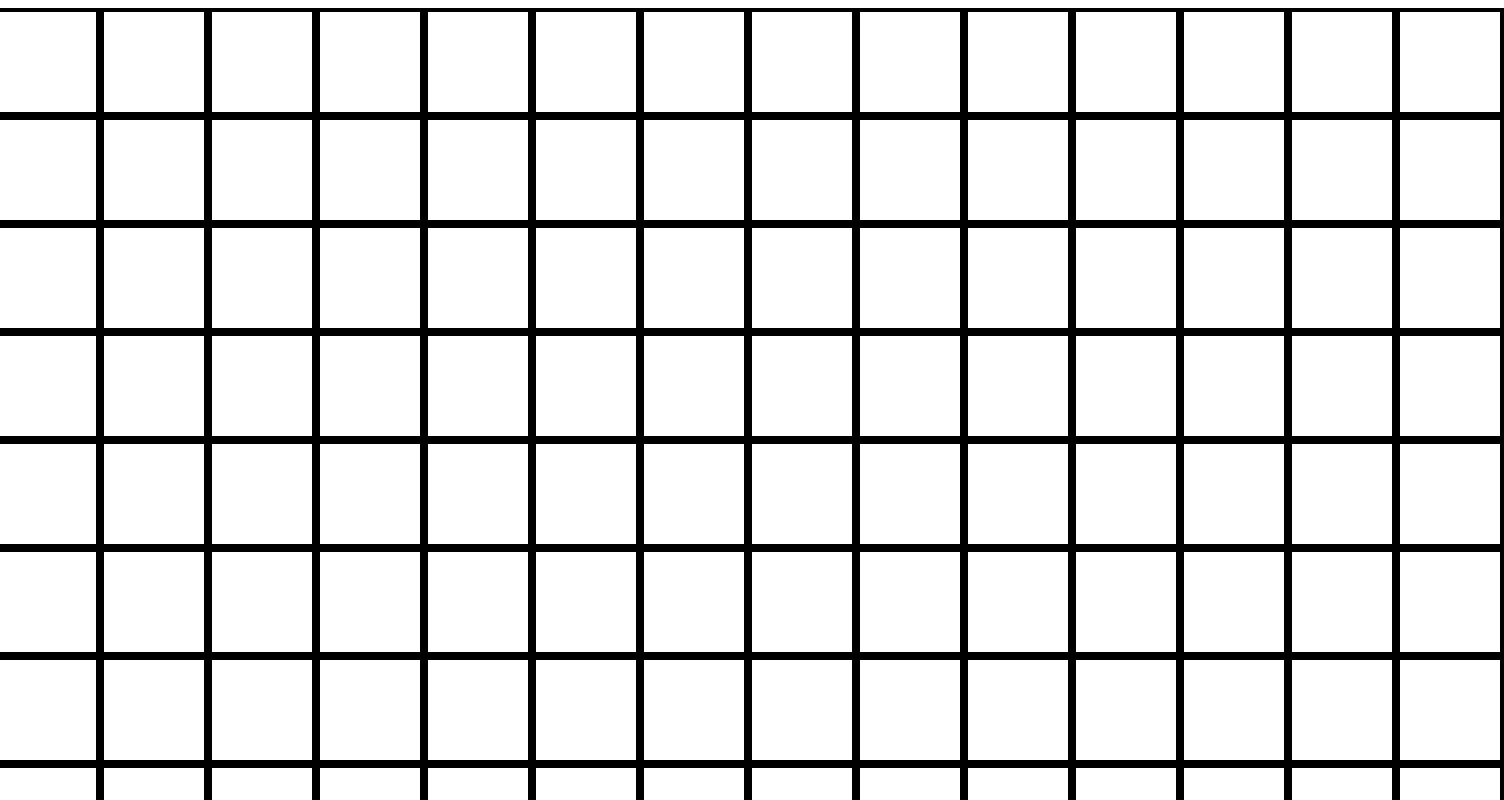
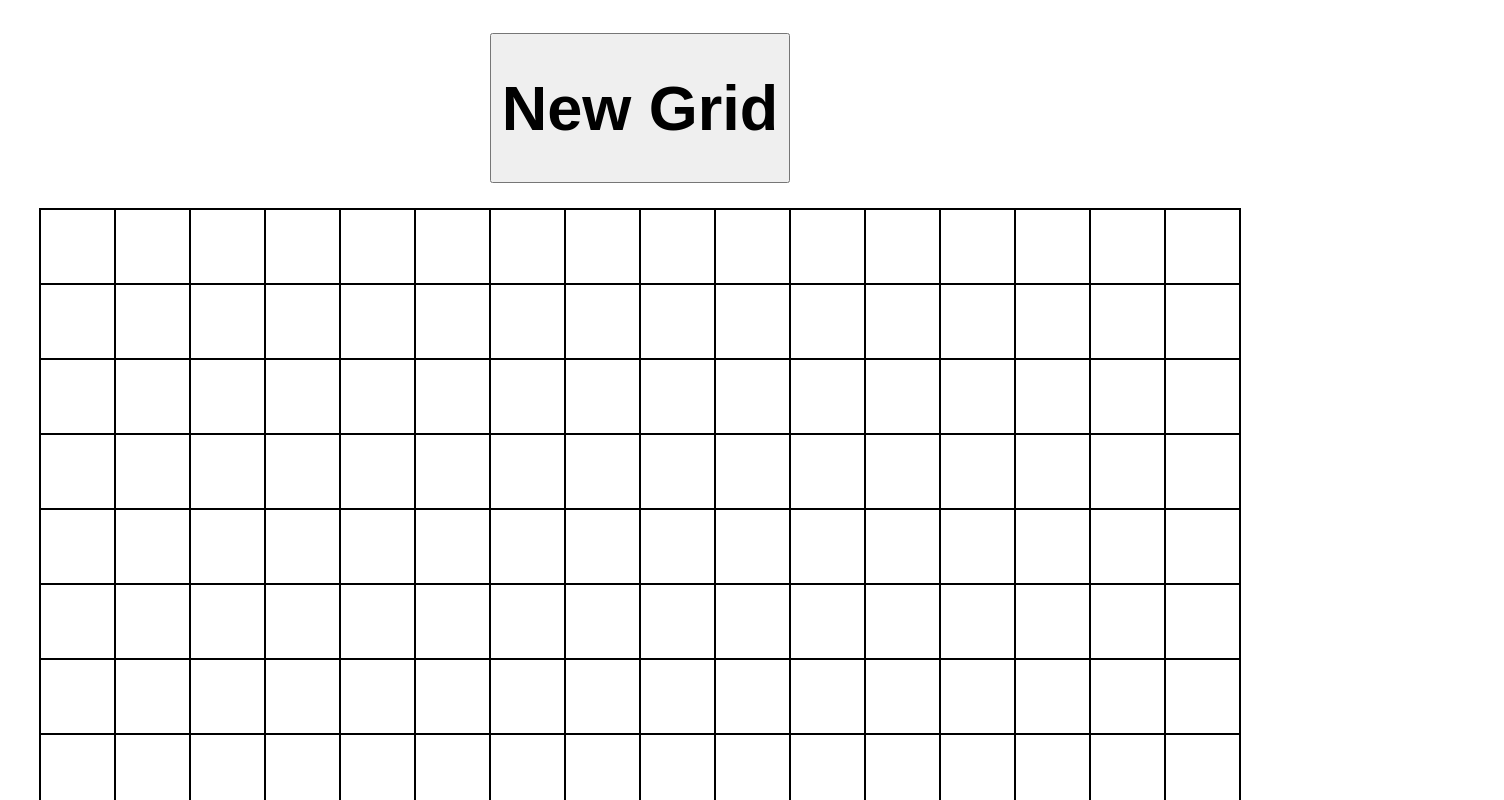
Before and after one commit to ChaosIncarnate4/etch-a-sketch, a plain HTML site: page index.html in a window 1280 px wide. Shown: the top 800 px of the page, 1504 px wide, since content can reach past the window. Drawn offline with Linux system fonts and the light colour scheme.

Commit message:
Added size-altering function

```diff
--- a/index.html
+++ b/index.html
@@ -6,9 +6,8 @@
         <link rel="stylesheet" href="style.css">
     </head>
     <body>
-        <div id="container">
-
-        </div>
+        <button>New Grid</button>
+        <div id="container"></div>
     </body>
     <script src="script.js"></script>
 </html>
--- a/script.js
+++ b/script.js
@@ -1,10 +1,12 @@
-function createGrid() {
+function createGrid(size = 16) {
     const container = document.querySelector("#container");
-    for (let i = 0; i < 16; i++) {
+    container.innerHTML = ""
+
+    for (let i = 0; i < size; i++) {
         const row = document.createElement("div");
         row.classList.add("row");
 
-        for (let j = 0; j < 16; j++) {
+        for (let j = 0; j < size; j++) {
             const box = document.createElement("div");
             box.classList.add("gridTile");
             row.appendChild(box);
@@ -12,6 +14,43 @@ function createGrid() {
 
         container.appendChild(row);
     }
+
+    draw();
 }
 
 createGrid();
+
+
+
+function getGridSize() {
+    while (true) {
+        const size = prompt("Input grid size.");
+
+        if (size >= 1 && size <= 100) {
+            return size;
+        }
+
+        alert("Size must be at least 1 and at most 100.");
+    }
+}
+
+
+
+const button = document.querySelector("button");
+button.addEventListener("click", () => {
+    let size = getGridSize();
+    createGrid(size);
+})
+
+
+
+function draw() {
+    const grid = document.querySelectorAll(".gridTile");
+    grid.forEach(tile => {
+    tile.addEventListener("mouseover", () => {
+        tile.style.backgroundColor = "black";
+    });
+});
+}
+
+draw();
--- a/style.css
+++ b/style.css
@@ -1,28 +1,45 @@
 body {
     display: flex;
+    flex-direction: column;
     justify-content: center;
     align-items: center;
+}
+
+button {
+    display: flex;
+    width: 300px;
+    height: 150px;
+    margin: 25px;
+    justify-content: center;
+    align-items: center;
+    font-family: sans-serif;
+    font-weight: bold;
+    font-size: 63px;
 }
 
 #container {
     display: flex;
     flex-direction: column;
-    justify-content: space-evenly;
-    align-items: center;
-    /* background-color: red; */
-    /* width:1000px;
-    height:1000px; */
-    /* max-width: 100%;
-    max-height: 100%; */
+    justify-content: stretch;
+    align-items: stretch;
+    border: 1px solid black;
+    width: 1200px;
+    height: 1200px;
 }
 
 .row {
     display: flex;
     flex-direction: row;
+    width: 100%;
+    height: 100%;
+    flex: 1 1 0;
 }
 
 .gridTile {
-    width: 100px;
-    height: 100px;
-    border: 4px solid black;
+    flex: 1 1 0;
+    border: 1px solid black;
 }
+
+.gridTile:hover {
+    background-color: black;
+}
```
